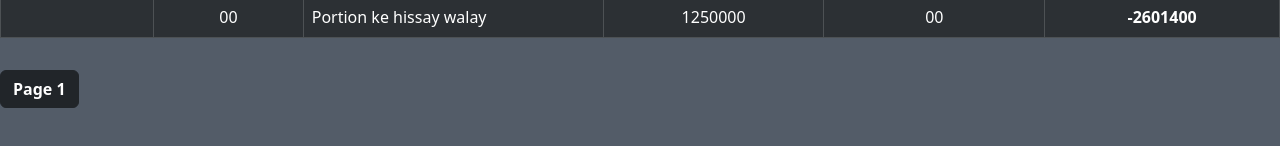
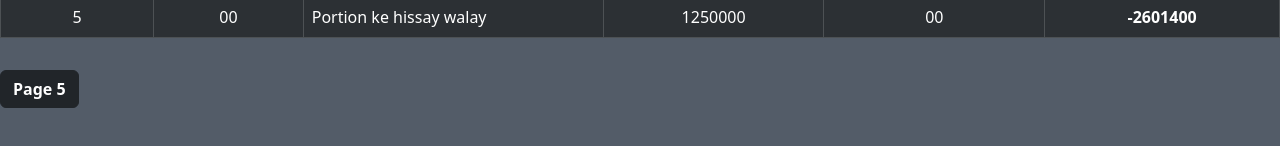
Before and after one commit to digitalrehman/Bussiness-Managment, a React (Vite) app: page /Akbar_Adil in a window 1280 px wide. Shown: the part 266-412 px from the top of the page. Built offline with nearby package versions, Linux system fonts and the light colour scheme.

Commit message:
Update Akbar_Adil.jsx

```diff
--- a/src/Componentes/Debit Details/Akbar_Adil.jsx
+++ b/src/Componentes/Debit Details/Akbar_Adil.jsx
@@ -9,7 +9,7 @@ const Akbar_Adil = () => {
   };
   const data = [
     {
-      page: "",
+      page: "5",
       Date: "00",
       description: "Gold 5 Tola 3 Gram",
       credit: "1148600",
@@ -17,7 +17,7 @@ const Akbar_Adil = () => {
       balance: "1148600",
     },
     {
-      page: "",
+      page: "5",
       Date: "00",
       description: "Portion Liya",
       credit: "00",
@@ -25,7 +25,7 @@ const Akbar_Adil = () => {
       balance: "-3851400",
     },
     {
-      page: "",
+      page: "5",
       Date: "00",
       description: "Portion ke hissay walay",
       credit: "1250000",
@@ -89,7 +89,7 @@ const Akbar_Adil = () => {
       </Table>
       <div>
         <button onClick={handleClick} className="btn btn-dark fw-bold my-3">
-          {!visible ? "Page 1" : "Close"}
+          {!visible ? "Page 5" : "Close"}
         </button>
         {visible && (
           <div
```
